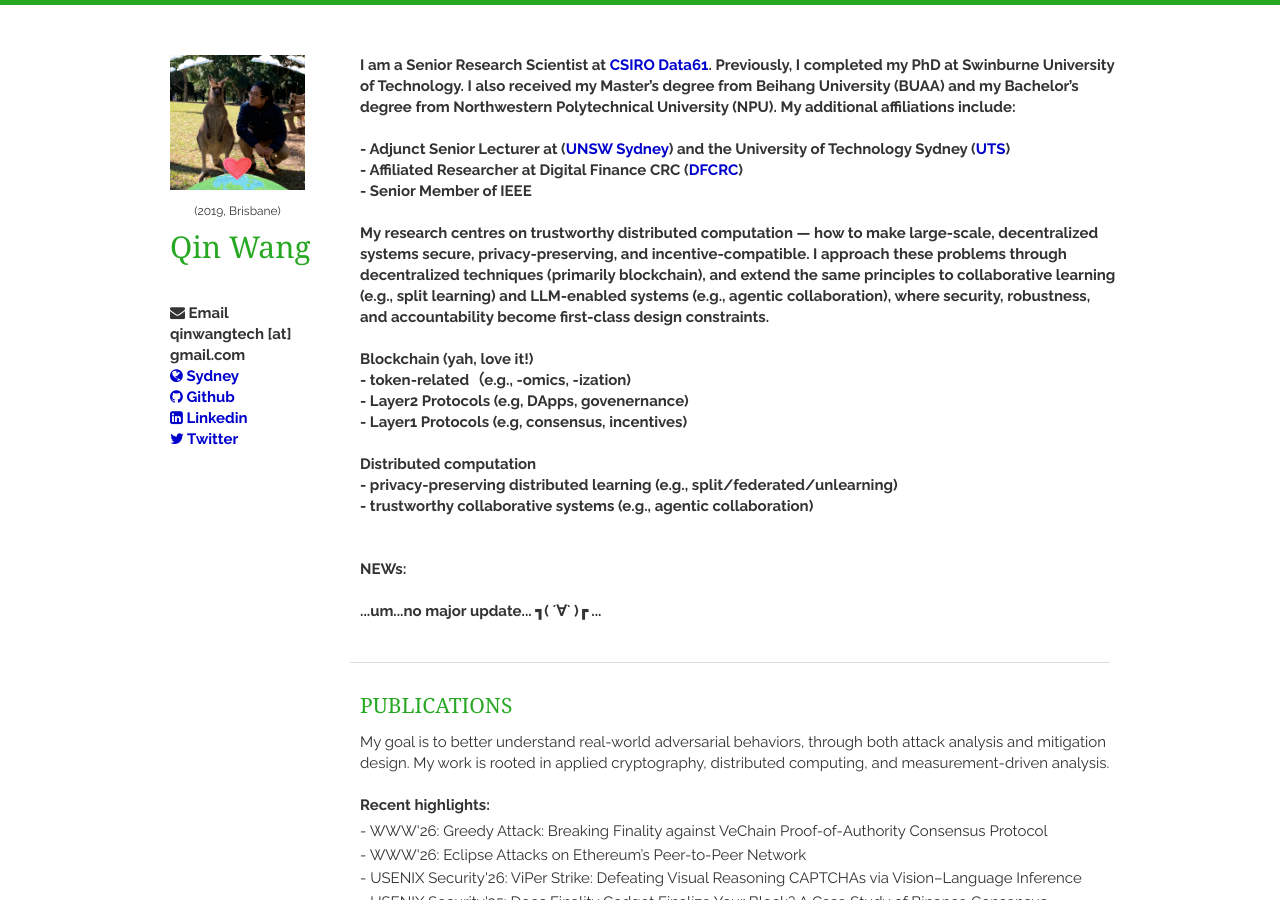
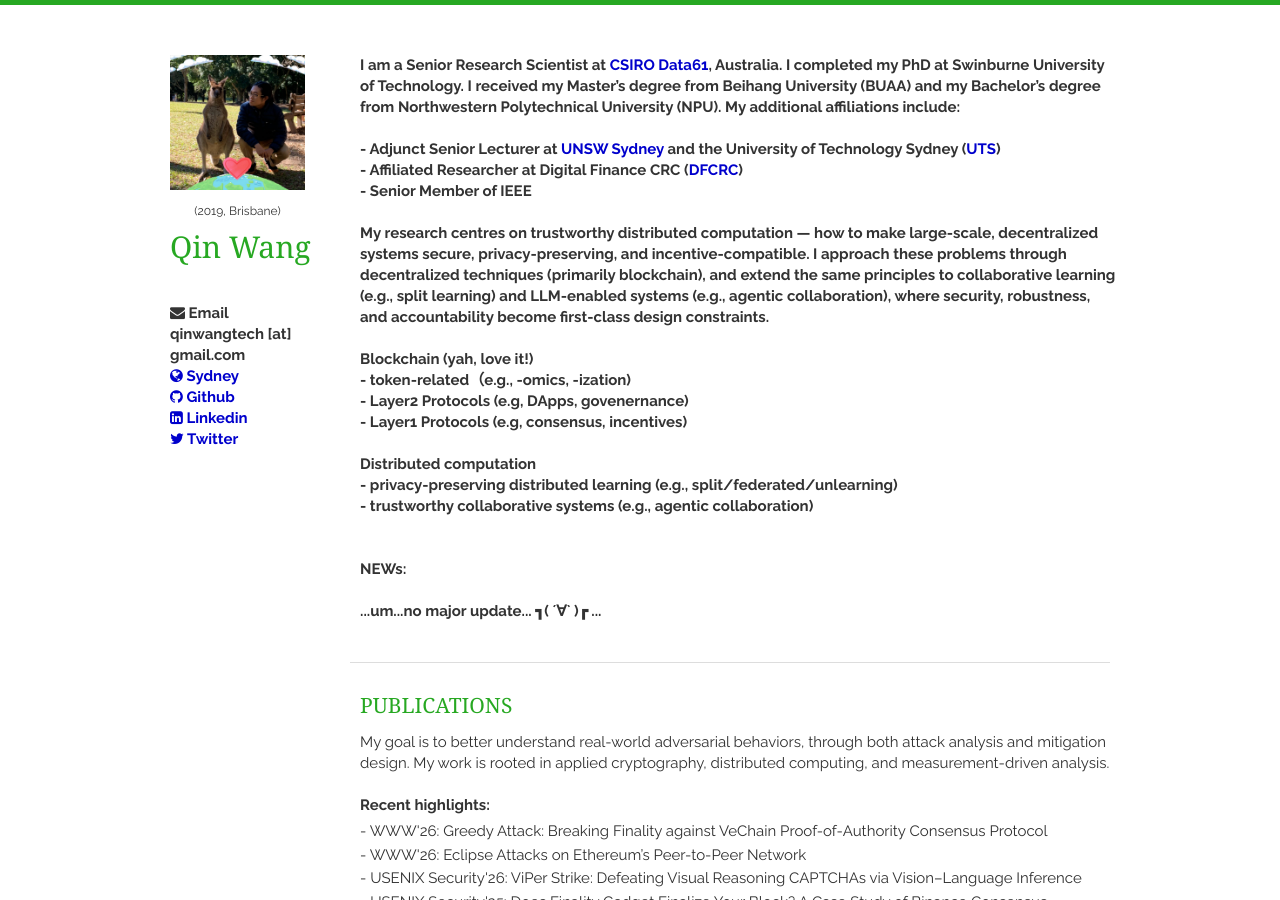
Before and after one commit to qinwang-git/qinwang-git.github.io, a Jekyll site: the page built from index.html, in a window 1280 px wide and 900 px high. Built offline with Jekyll 4.4.1, drawn with Linux system fonts in a browser that asks for light colours; nearby versions of some CDN libraries; a script that is not in the unit is left out; the list of posts is cut into pages by our own code.

Commit message:
Update bio.html

```diff
--- a/_includes/bio.html
+++ b/_includes/bio.html
@@ -2,9 +2,9 @@
 
 <article>
 <strong>
-I am a Senior Research Scientist at <a href="https://www.csiro.au/en/research/technology-space" target="_blank">CSIRO Data61</a>. Previously, I completed my PhD at Swinburne University of Technology. I also received my Master’s degree from Beihang University (BUAA) and my Bachelor’s degree from Northwestern Polytechnical University (NPU). My additional affiliations include:
+I am a Senior Research Scientist at <a href="https://www.csiro.au/en/research/technology-space" target="_blank">CSIRO Data61</a>, Australia. I completed my PhD at Swinburne University of Technology. I received my Master’s degree from Beihang University (BUAA) and my Bachelor’s degree from Northwestern Polytechnical University (NPU). My additional affiliations include:
 <br>
-<br> - Adjunct Senior Lecturer at (<a href="https://www.unsw.edu.au/staff/qin-wang" target="_blank">UNSW Sydney</a>) and the University of Technology Sydney (<a href="http://159.196.157.153:8000/" target="_blank">UTS</a>)
+<br> - Adjunct Senior Lecturer at <a href="https://www.unsw.edu.au/staff/qin-wang" target="_blank">UNSW Sydney</a> and the University of Technology Sydney (<a href="http://159.196.157.153:8000/" target="_blank">UTS</a>)
 <br> - Affiliated Researcher at Digital Finance CRC (<a href="https://dfcrc.com.au/" target="_blank">DFCRC</a>)
 <br> - Senior Member of IEEE
 
```
